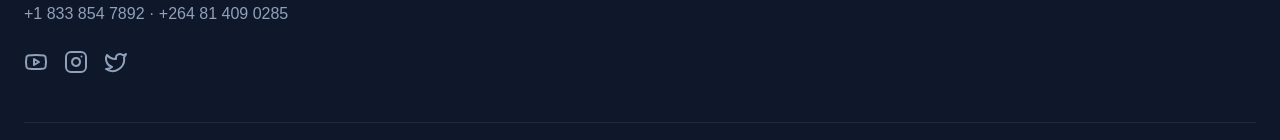
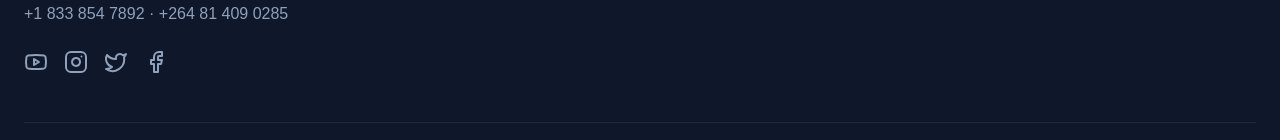
Before and after one commit to jcaisystems/jcai-website, a Next.js app: page /blueprint in a window 1280 px wide. Shown: the part 5868-6008 px from the top of the page. Built offline with nearby package versions, Linux system fonts and the light colour scheme.

Commit message:
update footer

```diff
--- a/src/components/Footer.tsx
+++ b/src/components/Footer.tsx
@@ -2,8 +2,8 @@
 "use client";
 import React, { useState } from 'react';
 import Link from 'next/link';
-// UPDATED: Imported social media icons from lucide-react
-import { ArrowRight, CheckCircle, Loader, Youtube, Instagram, Twitter } from 'lucide-react';
+// UPDATED: Imported social media icons from lucide-react, including Facebook
+import { ArrowRight, CheckCircle, Loader, Youtube, Instagram, Twitter, Facebook } from 'lucide-react';
 
 const Footer = () => {
     const [email, setEmail] = useState('');
@@ -12,8 +12,10 @@ const Footer = () => {
     // ADDED: Array of social media links for easy management
     const socialLinks = [
         { name: 'YouTube', href: 'https://www.youtube.com/@JCAI-Consulting', icon: Youtube },
-        { name: 'Instagram', href: 'https://instagram.com/jcai_systems', icon: Instagram },
+        { name: 'Instagram', href: 'https://instagram.com/jcai_consulting', icon: Instagram },
         { name: 'X', href: 'https://x.com/JcaiConsulting', icon: Twitter },
+        // ADDED: Facebook link
+        { name: 'Facebook', href: 'https://www.facebook.com/jcaisystems', icon: Facebook },
     ];
 
     const handleSubmit = async (e: React.FormEvent<HTMLFormElement>) => {
```
